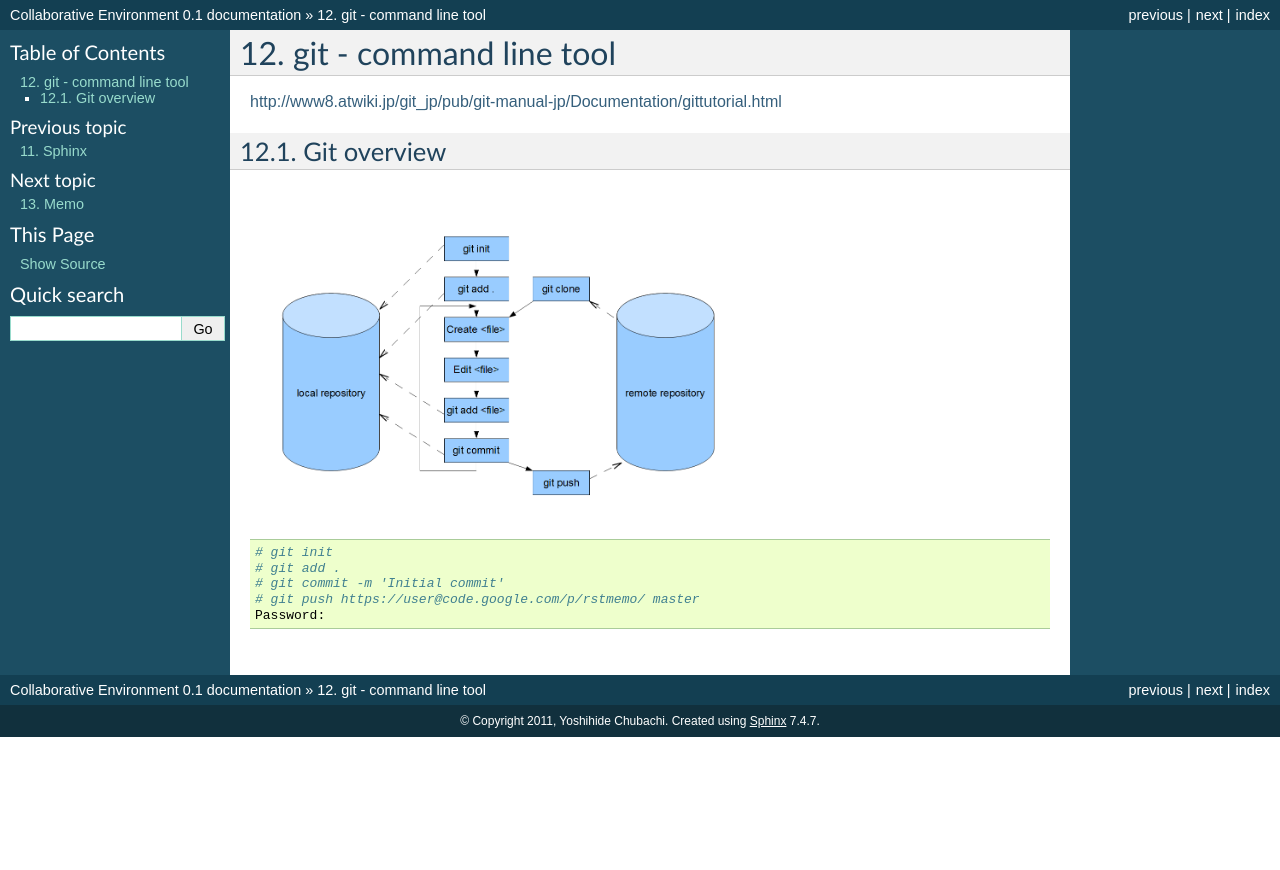
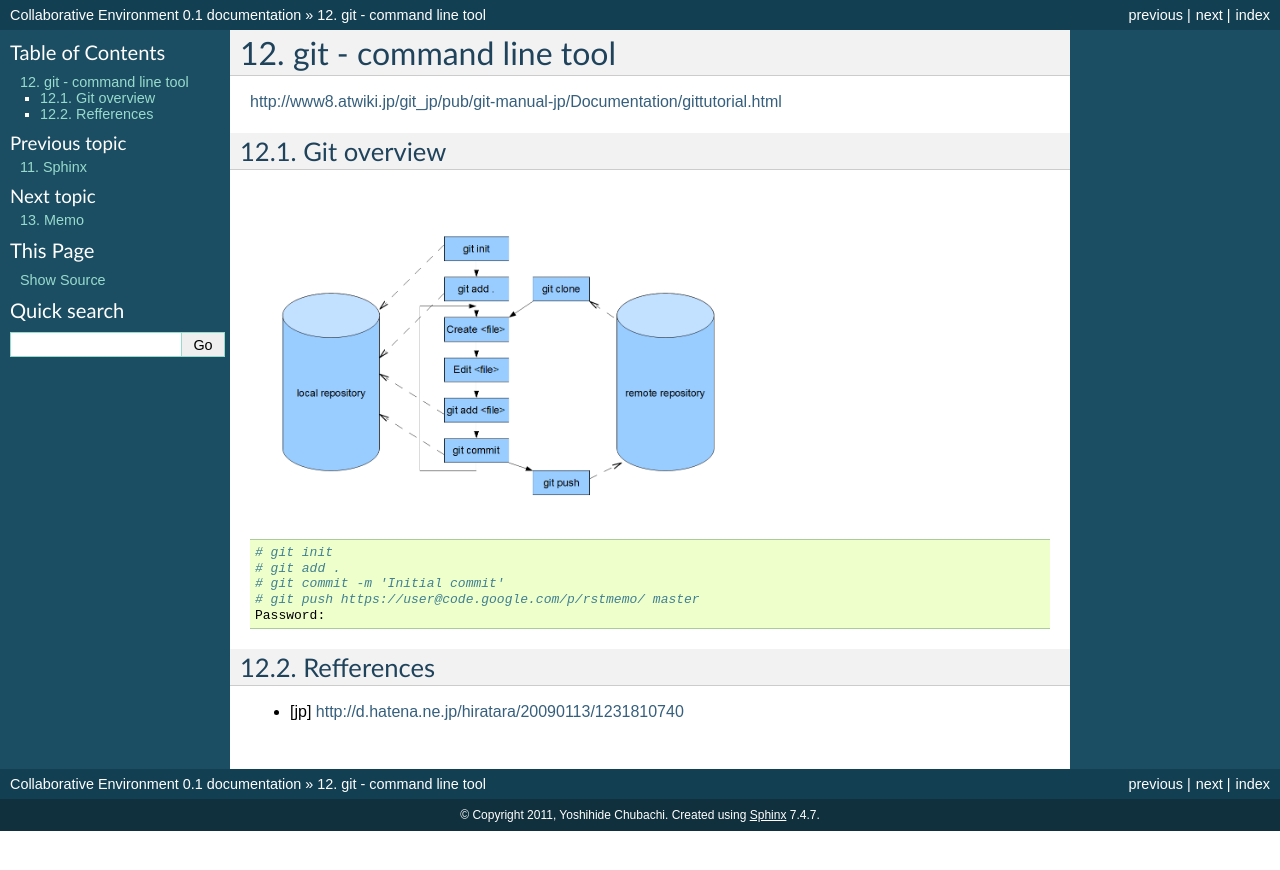
Before and after one commit to ychubachi/collaborative-sde, a Sphinx documentation site: the page built from source/git.rst, in a window 1280 px wide. Shown: the top 870 px of the page. Built offline with Sphinx 7.4.7, drawn with Linux system fonts in a browser that asks for light colours.

Commit message:
- GitHub

```diff
--- a/source/git.rst
+++ b/source/git.rst
@@ -17,3 +17,8 @@ Git overview
   # git commit -m 'Initial commit'
   # git push https://user@code.google.com/p/rstmemo/ master
   Password:
+
+Refferences
+-----------
+
+- [jp] http://d.hatena.ne.jp/hiratara/20090113/1231810740
```
Also changed, not shown: 1 other file.
